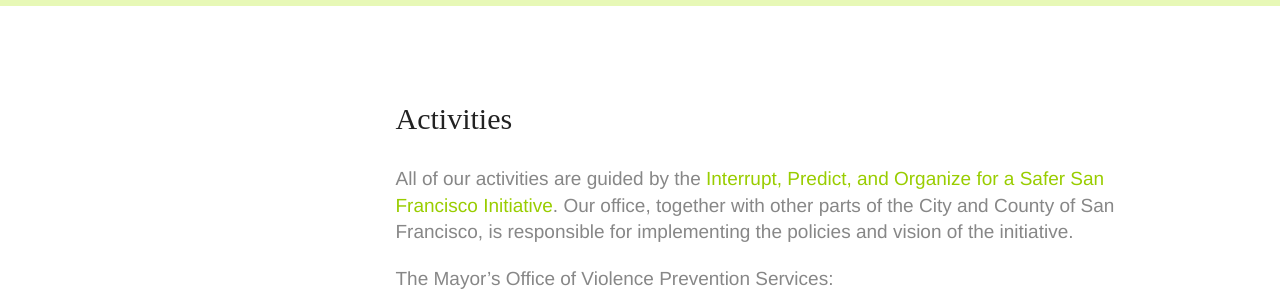
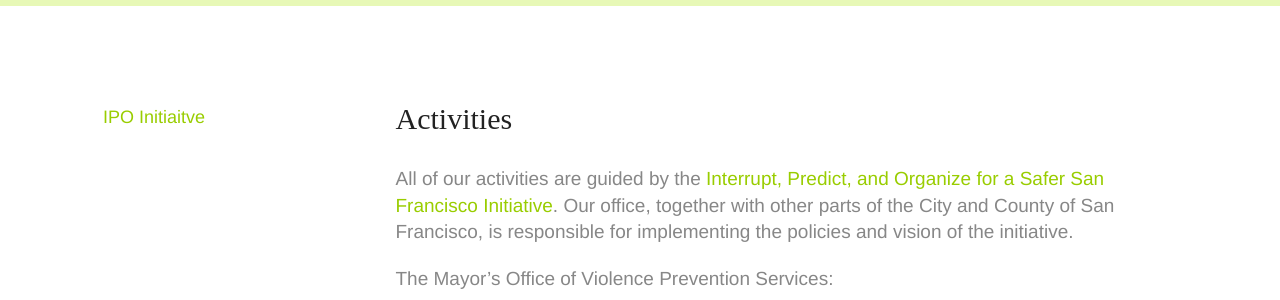
Before and after one commit to SFMOVPS/sfvps, a Jekyll site: the page built from about.html, in a window 1280 px wide and 900 px high, scrolled down 367 px. Shown: the part 153-453 px from the top of the window. Built offline with Jekyll 4.4.1, drawn with Linux system fonts in a browser that asks for light colours; some web fonts are replaced.

Commit message:
Updated '/about.html' via CloudCannon

```diff
--- a/about.html
+++ b/about.html
@@ -2,7 +2,7 @@
 title: About Us
 layout: text_page
 summary: The Mayor’s Office of Violence Prevention Services, founded in 2012, works to make San Francisco safer by leading initiatives that involve multiple departments of city government, community-based organizations, and the private sector.
-nav_partial: about_page_nav_partial.html
+left_nav_links: [["IPO Initiaitve", "ipo-initiative.html"]]
 ---
 
 <h3 class="editable">Activities</h3>
```
